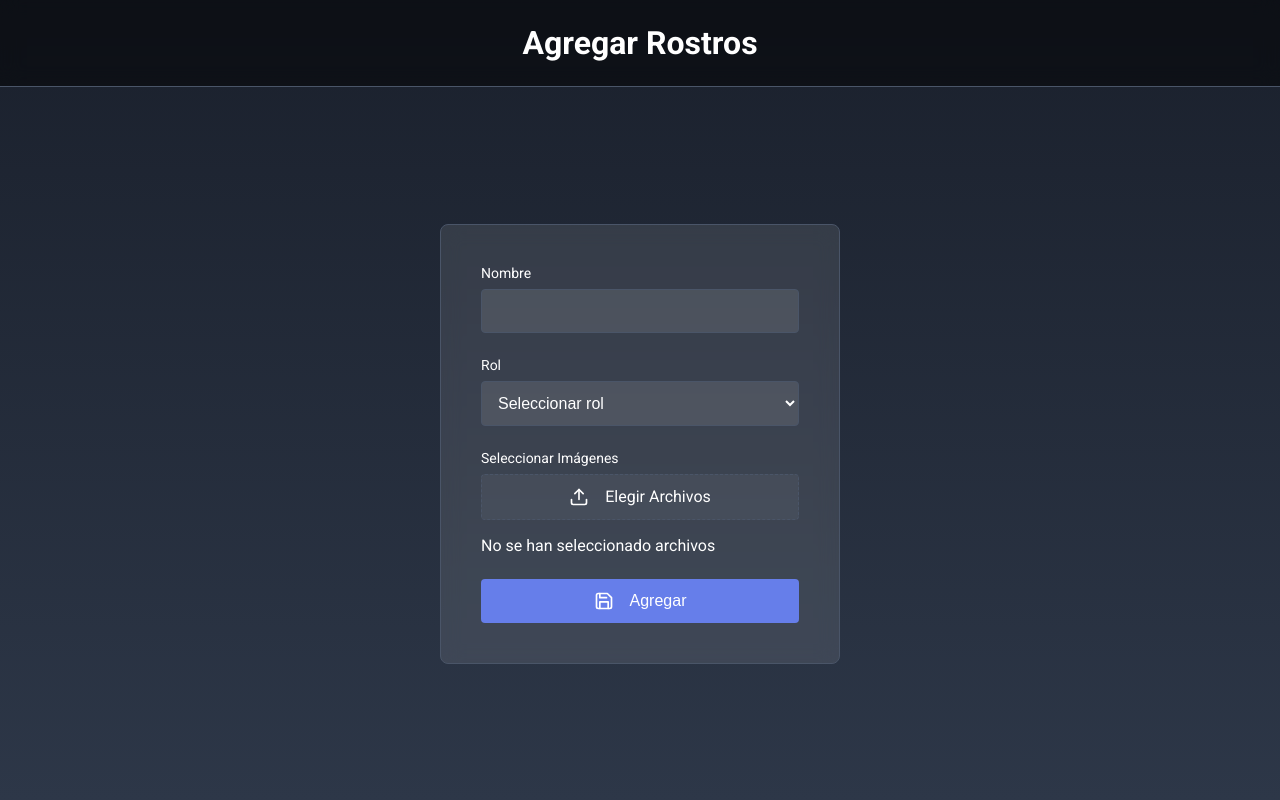
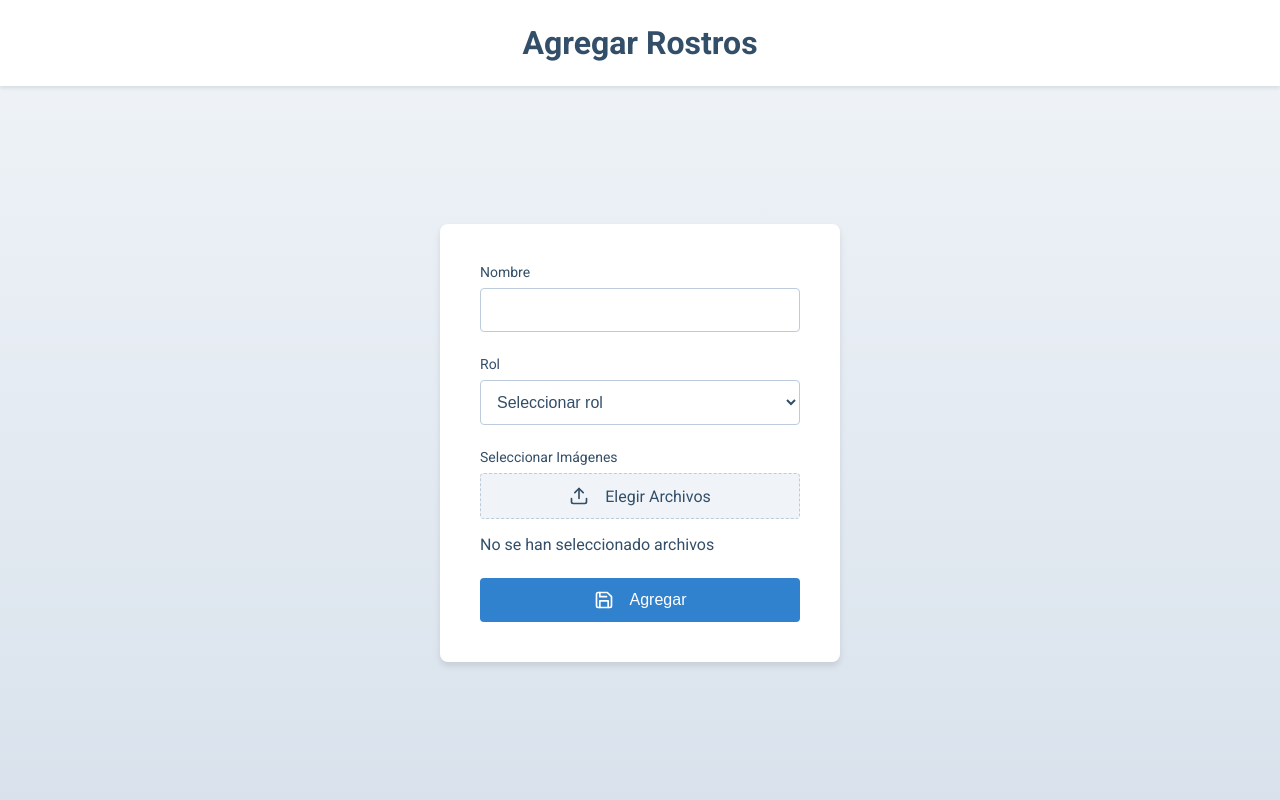
Before and after one commit to csr38/Visual_Embedding, a Flask app: page /add_faces in a window 1280 px wide. Run offline with Flask 3, Linux system fonts and the light colour scheme.

Commit message:
cambio en style de tono obscuro a tono claro

```diff
--- a/static/styles/style.css
+++ b/static/styles/style.css
@@ -7,21 +7,20 @@
 body {
     font-family: 'Roboto', Arial, sans-serif;
     min-height: 100vh;
-    background: linear-gradient(to bottom, #1a202c, #2d3748);
-    color: #343a40;
+    background: linear-gradient(to bottom, #f0f4f8, #d9e2ec);
+    color: #334e68;
     display: flex;
     flex-direction: column;
 }
 
 header {
-    background-color: rgba(0, 0, 0, 0.5);
-    backdrop-filter: blur(10px);
-    border-bottom: 1px solid #4a5568;
+    background-color: #ffffff;
+    box-shadow: 0 2px 4px rgba(0, 0, 0, 0.1);
     padding: 1.5rem 1rem;
 }
 
 h1 {
-    color: white;
+    color: #334e68;
     text-align: center;
     font-size: 1.5rem;
     margin-bottom: 0;
@@ -36,9 +35,8 @@ main {
 }
 
 .card {
-    background-color: rgba(255, 255, 255, 0.1);
-    backdrop-filter: blur(10px);
-    border: 1px solid #4a5568;
+    background-color: #ffffff;
+    box-shadow: 0 4px 6px rgba(0, 0, 0, 0.1);
     border-radius: 0.5rem;
     padding: 2rem;
     width: 100%;
@@ -52,10 +50,10 @@ main {
     width: 100%;
     padding: 0.75rem;
     margin-bottom: 1rem;
-    border: 1px solid #e2e8f0;
+    border: 1px solid #bcccdc;
     border-radius: 0.25rem;
-    background-color: transparent;
-    color: white;
+    background-color: #f0f4f8;
+    color: #334e68;
     font-size: 1rem;
     text-decoration: none;
     cursor: pointer;
@@ -67,67 +65,16 @@ main {
 }
 
 .btn:hover {
-    background-color: rgba(255, 255, 255, 0.1);
-    text-decoration: none;
+    background-color: #d9e2ec;
+    border-color: #9fb3c8;
 }
 
 .icon {
     margin-right: 0.5rem;
+    width: 1.25rem;
+    height: 1.25rem;
 }
 
-@media (min-width: 640px) {
-    h1 {
-        font-size: 2rem;
-    }
-}
-* {
-    margin: 0;
-    padding: 0;
-    box-sizing: border-box;
-}
-
-body {
-    font-family: 'Roboto', Arial, sans-serif;
-    min-height: 100vh;
-    background: linear-gradient(to bottom, #1a202c, #2d3748);
-    color: #343a40;
-    display: flex;
-    flex-direction: column;
-}
-
-header {
-    background-color: rgba(0, 0, 0, 0.5);
-    backdrop-filter: blur(10px);
-    border-bottom: 1px solid #4a5568;
-    padding: 1.5rem 1rem;
-}
-
-h1 {
-    color: white;
-    text-align: center;
-    font-size: 1.5rem;
-    margin-bottom: 0;
-}
-
-main {
-    flex-grow: 1;
-    display: flex;
-    justify-content: center;
-    align-items: center;
-    padding: 2rem 1rem;
-}
-
-.card {
-    background-color: rgba(255, 255, 255, 0.1);
-    backdrop-filter: blur(10px);
-    border: 1px solid #4a5568;
-    border-radius: 0.5rem;
-    padding: 2rem;
-    width: 100%;
-    max-width: 400px;
-}
-
-/* New styles for the form */
 .form {
     display: flex;
     flex-direction: column;
@@ -141,7 +88,7 @@ main {
 }
 
 .form-group label {
-    color: white;
+    color: #334e68;
     font-size: 0.875rem;
     font-weight: 500;
 }
@@ -149,10 +96,10 @@ main {
 .form-group input,
 .form-group select {
     padding: 0.75rem;
-    border: 1px solid #4a5568;
+    border: 1px solid #bcccdc;
     border-radius: 0.25rem;
-    background-color: rgba(255, 255, 255, 0.1);
-    color: white;
+    background-color: #ffffff;
+    color: #334e68;
     font-size: 1rem;
     transition: all 0.3s ease;
 }
@@ -160,8 +107,8 @@ main {
 .form-group input:focus,
 .form-group select:focus {
     outline: none;
-    border-color: #667eea;
-    background-color: rgba(255, 255, 255, 0.15);
+    border-color: #3182ce;
+    box-shadow: 0 0 0 3px rgba(49, 130, 206, 0.1);
 }
 
 .file-input-wrapper {
@@ -184,30 +131,30 @@ main {
     justify-content: center;
     gap: 0.5rem;
     padding: 0.75rem;
-    border: 1px dashed #4a5568;
+    border: 1px dashed #bcccdc;
     border-radius: 0.25rem;
-    background-color: rgba(255, 255, 255, 0.05);
-    color: white;
+    background-color: #f0f4f8;
+    color: #334e68;
     font-size: 1rem;
     transition: all 0.3s ease;
 }
 
 .file-input-button:hover {
-    background-color: rgba(255, 255, 255, 0.1);
-    border-color: #667eea;
+    background-color: #d9e2ec;
+    border-color: #9fb3c8;
 }
 
 #file-count {
-    color: white;
+    color: #334e68;
     margin-top: 0.5rem;
 }
 
 .alert {
     padding: 1rem;
     border-radius: 0.25rem;
-    background-color: rgba(66, 153, 225, 0.1);
+    background-color: #ebf8ff;
     border: 1px solid #4299e1;
-    color: white;
+    color: #2c5282;
     margin-bottom: 1.5rem;
 }
 
@@ -220,20 +167,29 @@ main {
     padding: 0.75rem;
     border: none;
     border-radius: 0.25rem;
-    background-color: #667eea;
-    color: white;
+    background-color: #3182ce;
+    color: #ffffff;
     font-size: 1rem;
     cursor: pointer;
     transition: all 0.3s ease;
 }
 
 .btn-submit:hover {
-    background-color: #5a67d8;
+    background-color: #2c5282;
 }
 
-.icon {
-    width: 1.25rem;
-    height: 1.25rem;
+select {
+    background-color: #ffffff;
+    color: #334e68;
+    border: 1px solid #bcccdc;
+    padding: 0.5rem;
+    border-radius: 4px;
+    font-size: 1rem;
+}
+
+select option {
+    background-color: #ffffff;
+    color: #334e68;
 }
 
 @media (min-width: 640px) {
@@ -245,16 +201,3 @@ main {
         padding: 2.5rem;
     }
 }
-select {
-    background-color: #4a5568;
-    color: white;
-    border: 1px solid #4a5568;
-    padding: 0.5rem;
-    border-radius: 4px;
-    font-size: 1rem;
-}
-
-select option {
-    background-color: #4a5568;
-    color: white;
-}
```
